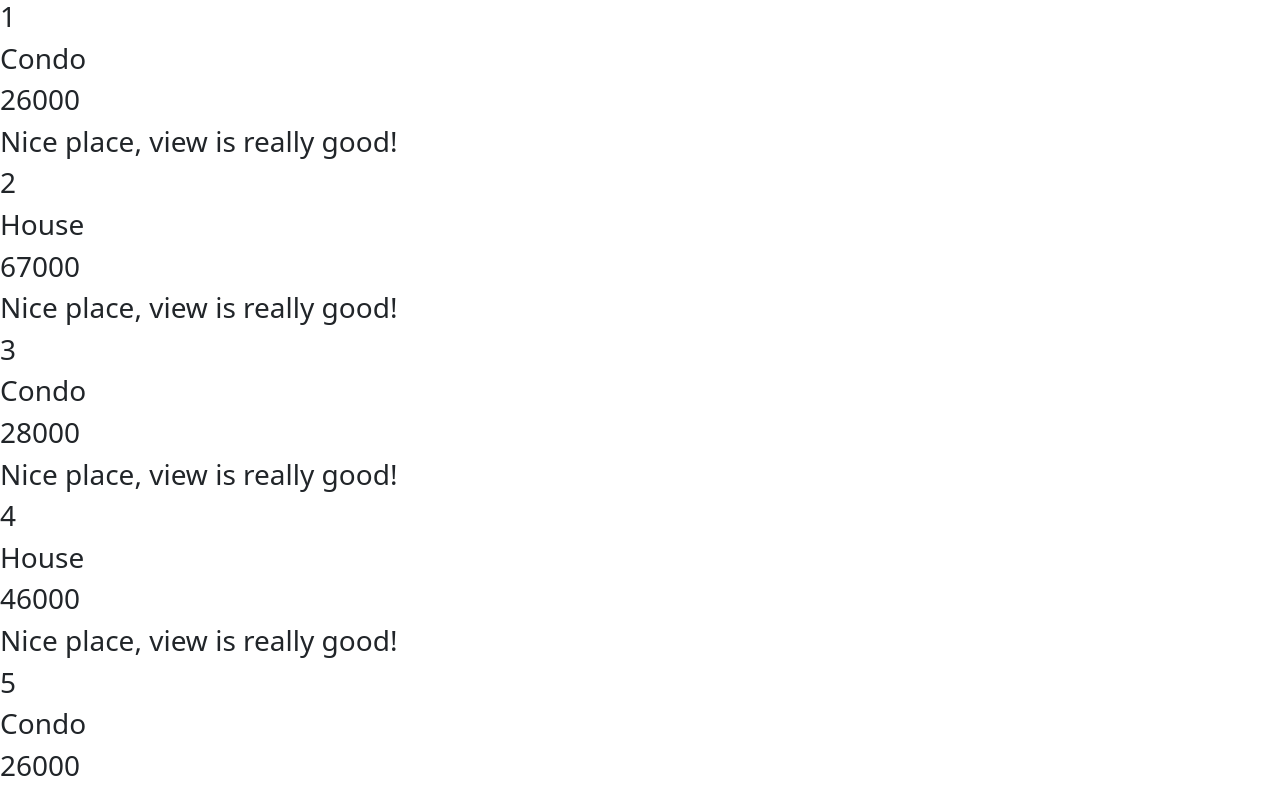
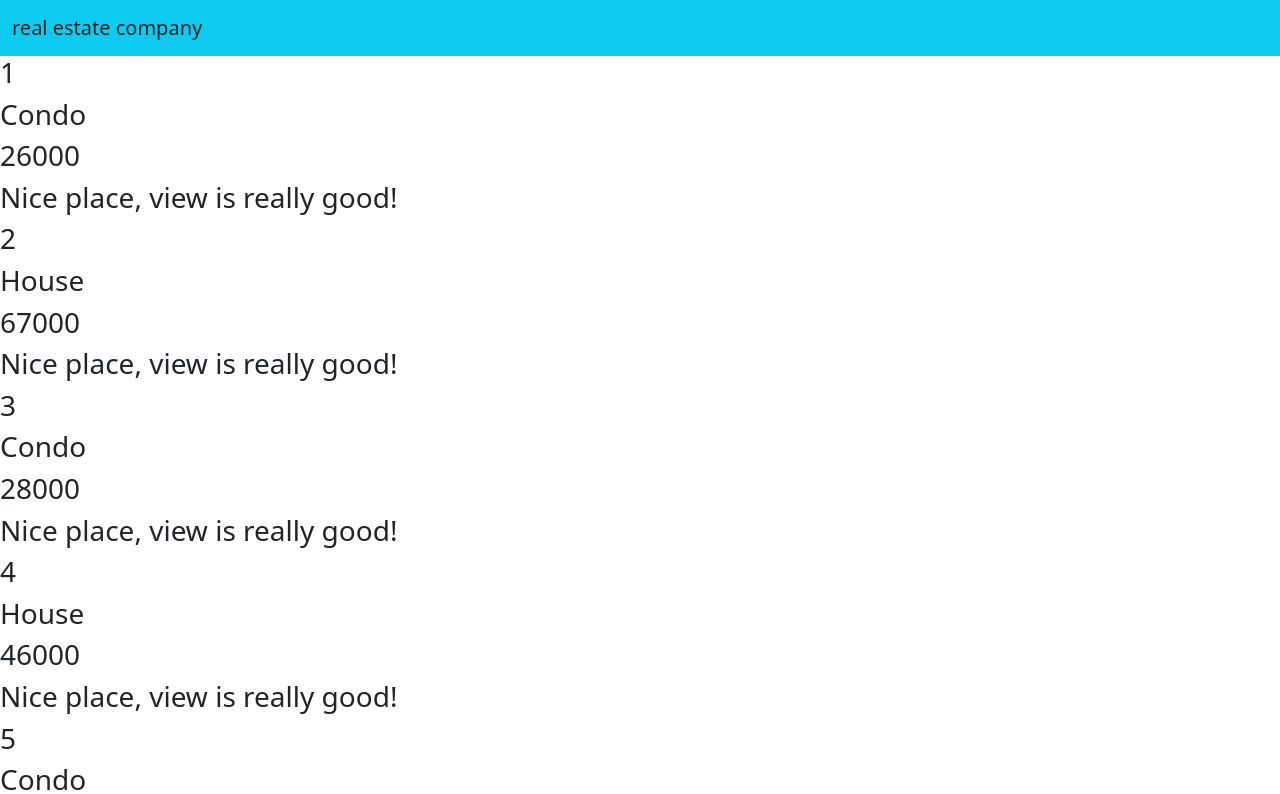
Before and after one commit to uswa-r/Real-Estate-Angular-2-Project-from-Scratch, an Angular app: page / in a window 1280 px wide. Shown: the top 794 px of the page. Built offline with nearby package versions, Linux system fonts and the light colour scheme.

Commit message:
made a navbar followed by bootstrap 5

```diff
--- a/src/app/app-routing.module.ts
+++ b/src/app/app-routing.module.ts
@@ -1,7 +1,10 @@
 import { NgModule } from '@angular/core';
 import { RouterModule, Routes } from '@angular/router';
+import { RealEstateListingComponent } from './real-estate-listing/real-estate-listing.component';
 
-const routes: Routes = [];
+const routes: Routes = [
+  {path:'',component:RealEstateListingComponent}
+];
 
 @NgModule({
   imports: [RouterModule.forRoot(routes)],
--- a/src/app/app.component.html
+++ b/src/app/app.component.html
@@ -1 +1,3 @@
+<app-navbar></app-navbar>
 <app-real-estate-listing></app-real-estate-listing>
+<router-outlet></router-outlet>
--- a/src/app/app.module.ts
+++ b/src/app/app.module.ts
@@ -4,11 +4,13 @@ import { BrowserModule } from '@angular/platform-browser';
 import { AppRoutingModule } from './app-routing.module';
 import { AppComponent } from './app.component';
 import { RealEstateListingComponent } from './real-estate-listing/real-estate-listing.component';
+import { NavbarComponent } from './navbar/navbar.component';
 
 @NgModule({
   declarations: [
     AppComponent,
-    RealEstateListingComponent
+    RealEstateListingComponent,
+    NavbarComponent
   ],
   imports: [
     BrowserModule,
--- /dev/null
+++ b/src/app/navbar/navbar.component.html
@@ -0,0 +1,5 @@
+<nav class="navbar navbar-default bg-info">
+	<div class="container-fluid">
+		<div href="" class="navbar-brand">real estate company</div>
+	</div>
+</nav>
--- /dev/null
+++ b/src/app/navbar/navbar.component.ts
@@ -0,0 +1,15 @@
+import { Component, OnInit } from '@angular/core';
+
+@Component({
+  selector: 'app-navbar',
+  templateUrl: './navbar.component.html',
+  styleUrls: ['./navbar.component.css']
+})
+export class NavbarComponent implements OnInit {
+
+  constructor() { }
+
+  ngOnInit(): void {
+  }
+
+}
```
Also changed, not shown: src/app/navbar/navbar.component.css (added), 1 other file (tests, documents, lock files or other folders).
